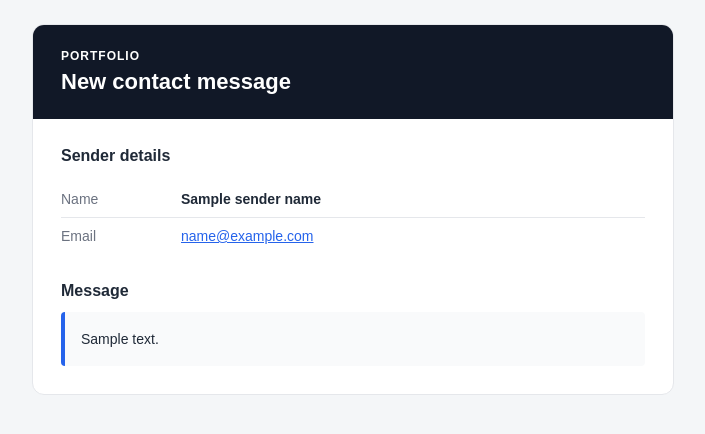
After one commit to vikashkumar97983282-glitch/Portfolio, a Flask app: template app/templates/emails/contact_message.html in a window 1280 px wide. The commit adds this page. Shown: the top 434 px of the page, without its empty margins (287-992 px from the left). Run offline with Flask 3, Linux system fonts and the light colour scheme; the template is opened without the code that fills it: most values are stand-ins (such as "Sample title", 1, 10 or a date in 2020).

Commit message:
fix email section wtih new templates. with working.

```diff
--- a/app/templates/contact.html
+++ b/app/templates/contact.html
@@ -34,7 +34,7 @@
 
                 <div class="contact-item">
                     <span>Email</span>
-                    <a href="vikashkumar97983282@gmail.com">
+                    <a href="mailto:vkalpanasharma00@gmail.com">
                         vikashkumar97983282@gmail.com
                     </a>
                 </div>
@@ -64,7 +64,8 @@
 
             <h2>Get In Touch</h2>
 
-            <form method="POST" action="#">
+            <form method="POST" action="{{ url_for('contact.contact') }}">
+                {{ form.hidden_tag() }}
 
                 <div class="form-group">
                     <label for="name">Name</label>
--- /dev/null
+++ b/app/templates/emails/contact_message.html
@@ -0,0 +1,34 @@
+<!doctype html>
+<html lang="en">
+<head>
+    <meta charset="utf-8">
+    <meta name="viewport" content="width=device-width, initial-scale=1">
+    <title>New Portfolio Contact Message</title>
+</head>
+<body style="margin:0; padding:24px; background:#f4f6f8; color:#1f2937; font-family:Arial, sans-serif;">
+    <div style="max-width:640px; margin:0 auto; background:#ffffff; border:1px solid #e5e7eb; border-radius:12px; overflow:hidden;">
+        <div style="padding:24px 28px; background:#111827; color:#ffffff;">
+            <p style="margin:0 0 6px; font-size:12px; font-weight:bold; letter-spacing:1px;">PORTFOLIO</p>
+            <h1 style="margin:0; font-size:22px;">New contact message</h1>
+        </div>
+
+        <div style="padding:28px;">
+            <h2 style="margin:0 0 16px; font-size:16px;">Sender details</h2>
+
+            <table style="width:100%; border-collapse:collapse; font-size:14px;">
+                <tr>
+                    <td style="width:120px; padding:10px 0; color:#6b7280; border-bottom:1px solid #e5e7eb;">Name</td>
+                    <td style="padding:10px 0; font-weight:bold; border-bottom:1px solid #e5e7eb;">{{ sender_name }}</td>
+                </tr>
+                <tr>
+                    <td style="padding:10px 0; color:#6b7280;">Email</td>
+                    <td style="padding:10px 0;"><a href="mailto:{{ sender_email }}" style="color:#2563eb;">{{ sender_email }}</a></td>
+                </tr>
+            </table>
+
+            <h2 style="margin:28px 0 12px; font-size:16px;">Message</h2>
+            <div style="padding:16px; background:#f9fafb; border-left:4px solid #2563eb; border-radius:4px; font-size:14px; line-height:1.6; white-space:pre-wrap;">{{ message_text }}</div>
+        </div>
+    </div>
+</body>
+</html>
--- a/requirements.txt
+++ b/requirements.txt
@@ -3,3 +3,5 @@ gunicorn==26.0.0
 Flask-Mail==0.10.0
 flask_wtf==1.3.0
 wtforms==3.2.2
+email-validator
+python-dotenv==1.2.3
```
Also changed, not shown: app/__init__.py (+7 -4 lines), app/routes/contact.py (+27 -11 lines).
